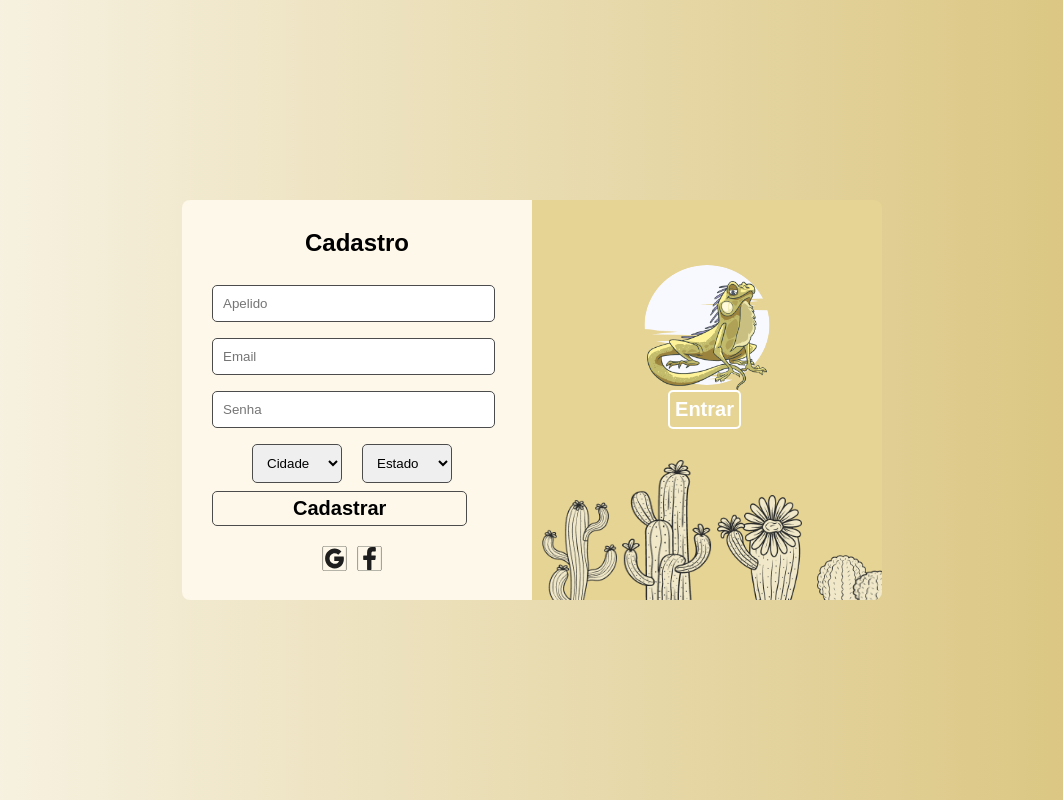
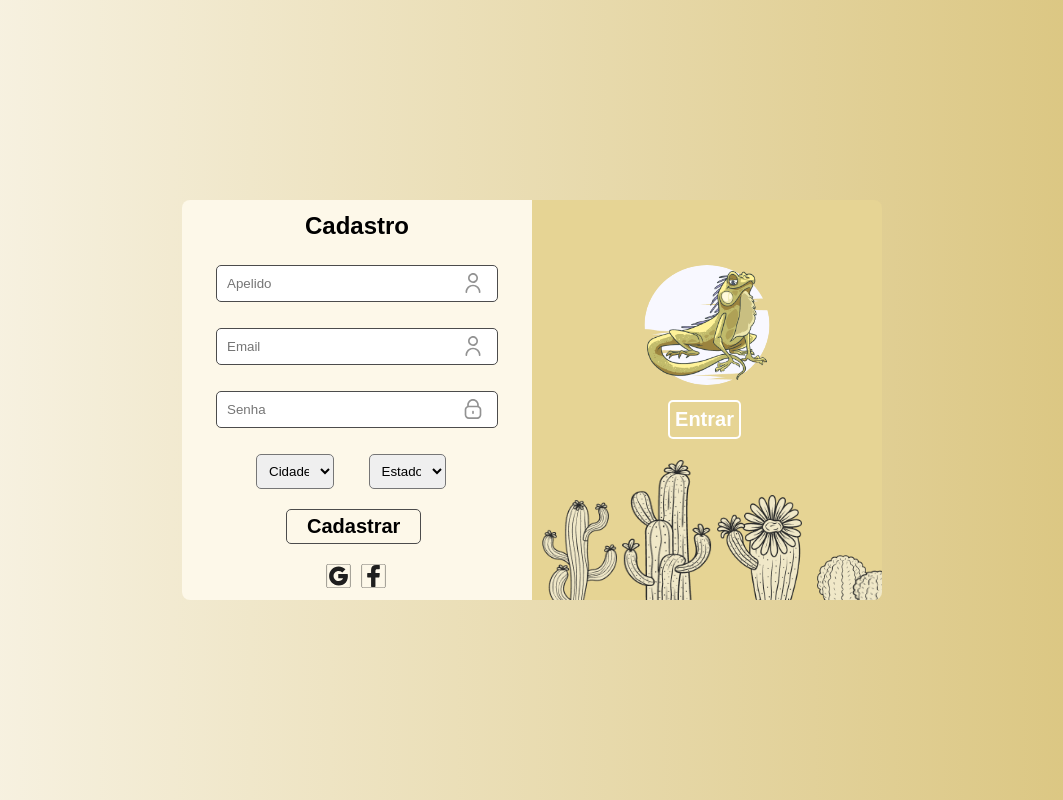
Before and after one commit to CalingoTeam/Front-End, a React (Vite) app: page / in a window 1280 px wide. Both pictures are taken after a click on the button "Cadastre-se aqui". Shown: the whole page, without its empty margins (108-1171 px from the left). Built offline with nearby package versions, Linux system fonts and the light colour scheme.

Commit message:
Responsivo do Login

```diff
--- a/src/App.jsx
+++ b/src/App.jsx
@@ -1,4 +1,3 @@
-// App.jsx
 import React, { useState } from "react";
 import "./index.css";
 import "./components/Login.css";
@@ -12,6 +11,7 @@ import cacto4 from "./assets/Cactu4.png";
 import cacto5 from "./assets/Cactu5.png";
 import Login from "./components/Login";
 import Cadastro from "./components/Cadastro";
+
 
 function App() {
   const [cadastrando, setCadastrando] = useState(false);
--- a/src/components/Cadastro.css
+++ b/src/components/Cadastro.css
@@ -57,7 +57,7 @@
 .sociais {
 display: flex;
 margin-top: 20px;
-  margin-left: 100px;
+margin-left: 105px;
 margin-bottom: 40px;
 }
 
@@ -68,7 +68,7 @@
 
 .caixas-selecao {
 display: flex;
-  gap: 20px;
+gap: 25px;
 width: 200px;
 margin-left: 40px;
 }
@@ -77,3 +77,8 @@ h2 {
 text-align: center;
 margin-top: 40px;
 }
+.btn-cadastrar{
+padding: 5px 20px;
+margin-left: 75px;
+margin-top: 15px;
+}
--- a/src/components/Cadastro.jsx
+++ b/src/components/Cadastro.jsx
@@ -3,16 +3,25 @@ import React from "react";
 import "./Cadastro.css";
 import iconeGoogle from "../assets/google.svg";
 import iconeFacebook from "../assets/facebook.svg";
+import user from "../assets/User.svg";
+import lock from "../assets/Lock.svg";
 
 function Cadastro() {
   return (
     <div className="formulario-cadastro">
       <h2>Cadastro</h2>
-
+      <div className="input-wrapper">
       <input type="text" placeholder="Apelido" />
+      <img src={user} className="user" alt="User" />
+      </div>
+      <div className="input-wrapper">
       <input type="email" placeholder="Email" />
+      <img src={user} className="user" alt="User" />
+      </div>
+      <div className="input-wrapper">
       <input type="password" placeholder="Senha" />
-
+      <img src={lock} className="lock" alt="Lock" />
+      </div>
       <div className="caixas-selecao">
         <select>
           <option value="">Cidade</option>
@@ -29,7 +38,7 @@ function Cadastro() {
         </select>
       </div>
 
-      <button className="botao-cadastrar">Cadastrar</button>
+      <button className="btn-cadastrar">Cadastrar</button>
 
       <div className="sociais">
         <img src={iconeGoogle} alt="Google" />
--- a/src/components/Login.css
+++ b/src/components/Login.css
@@ -30,6 +30,7 @@
   width: 120px;
   position: relative;
   z-index: 2;
+  margin-bottom: 20px;
 }
 
 .bola {
@@ -82,3 +83,118 @@
   width: 25px;
   margin: 10px;
 }
+.btn-entrar{
+  margin-left: 50px;
+  margin-top: 20px;
+  padding: 5px 70px;
+}
+
+.input-wrapper {
+  position: relative;
+  width: 100%;
+  margin-bottom: 1rem;
+}
+
+.input-wrapper input {
+  width: 230px;
+  padding: 10px 40px 10px 10px; /* espaço para o ícone à direita */
+  border-radius: 5px;
+  border: 1px solid #4c4c4c;
+}
+
+.input-wrapper .user {
+  position: absolute;
+  top: 50%;
+  right: 10px; /* alinhamento à direita */
+  transform: translateY(-50%);
+  width: 20px;
+  height: 20px;
+  pointer-events: none;
+  opacity: 0.6;
+}
+.user{
+  margin-right: 10px;
+}
+.input-wrapper .lock {
+  position: absolute;
+  top: 50%;
+  right: 10px; /* alinhamento à direita */
+  transform: translateY(-50%);
+  width: 20px;
+  height: 20px;
+  pointer-events: none;
+  opacity: 0.6;
+}
+.lock{
+  margin-right: 10px;
+}
+.sociais{
+  margin-left: 110px;
+  cursor: pointer;
+}
+/*
+ Responsividade
+@media (max-width: 768px) {
+  .container {
+
+    flex-direction: column;
+    height: auto;
+    align-items: center;
+    justify-content: center;
+    /*margin-left: -50px;*/
+/*
+  .painel-esquerdo,
+  .painel-direito {
+    width: 100%;
+    height: auto;
+    padding: 20px;
+  }
+
+  .botao-cadastro,
+  .btn-entrar {
+    align-self: center;
+  }
+
+  .grupo-cactos {
+    position: static;
+    margin-top: 20px;
+    justify-content: center;
+    margin-bottom: -30px;
+  }
+
+  .cacto5 {
+    position: absolute;
+    margin-top: 10px;
+  }
+  .botao-alternar{
+    margin-top: 50px;
+  }
+  .iguana{
+    margin-top: 40px;
+  }
+
+}
+
+@media (max-width: 480px) {
+  .iguana {
+    width: 90px;
+    margin-bottom: 15px;
+    margin-top: 20px
+  }
+
+  .bola {
+    width: 90px;
+    height: 85px;
+    top: 50px;
+  }
+  .input-wrapper input {
+    font-size: 14px;
+  }
+
+  .botao-cadastro,
+  .btn-entrar {
+    font-size: 16px;
+    padding: 8px 20px;
+    margin-left: 100px;
+  }
+}
--- a/src/components/Login.jsx
+++ b/src/components/Login.jsx
@@ -3,14 +3,22 @@ import React from "react";
 import "./Login.css";
 import iconeGoogle from "../assets/google.svg";
 import iconeFacebook from "../assets/facebook.svg";
+import user from "../assets/User.svg";
+import lock from "../assets/Lock.svg";
 
 function Login() {
   return (
     <div className="formulario-login">
       <h2>Entrar</h2>
+      <div className="input-wrapper">
       <input type="email" placeholder="Email" />
+      <img src={user} className="user" alt="User" />
+      </div>
+      <div className="input-wrapper">
       <input type="password" placeholder="Senha" />
-      <button>Entrar</button>
+      <img src={lock} className="lock" alt="Lock" />
+      </div>
+      <button className="btn-entrar">Entrar</button>
       <div className="sociais">
         <img src={iconeGoogle} alt="Google" />
         <img src={iconeFacebook} alt="Facebook" />
--- a/src/index.css
+++ b/src/index.css
@@ -10,15 +10,14 @@ body {
 }
 
 input, select {
-  margin: 8px 0;
-  padding: 10px;
+  margin: 5px;
+  padding: 8px;
   width: 90%;
-  border: 1px solid #4c4c4c;
   border-radius: 5px;
 }
 
 button {
-  padding: 5px 80px;
+
   background-color: #fdf8e9;
   border: 1px solid #4c4c4c;
   border-radius: 5px;
@@ -26,3 +25,29 @@ button {
   font-weight: bold;
   font-size: 20px;
 }
+/* Responsividade */
+@media (max-width: 768px) {
+  body {
+    flex-direction: column;
+    padding: 20px;
+    height: auto;
+  }
+
+  input, select {
+    width: 100%;
+  }
+
+  button {
+    font-size: 18px;
+  }
+}
+
+@media (max-width: 480px) {
+  body {
+    padding: 10px;
+  }
+
+  button {
+    font-size: 16px;
+  }
+}
```
Also changed, not shown: src/assets/Lock.svg (added), src/assets/User.svg (added). Lines whose indentation alone changed are shown as unchanged.
